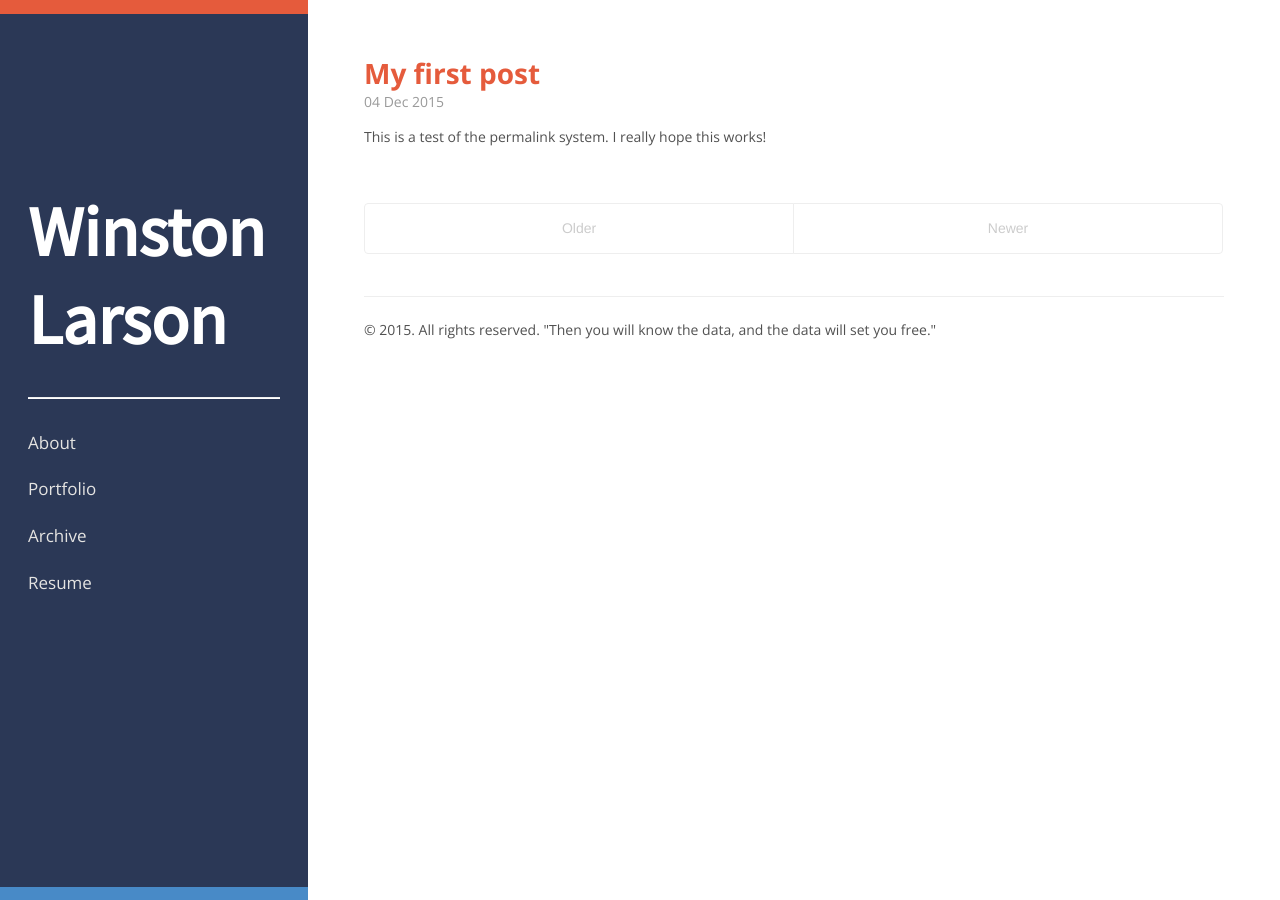
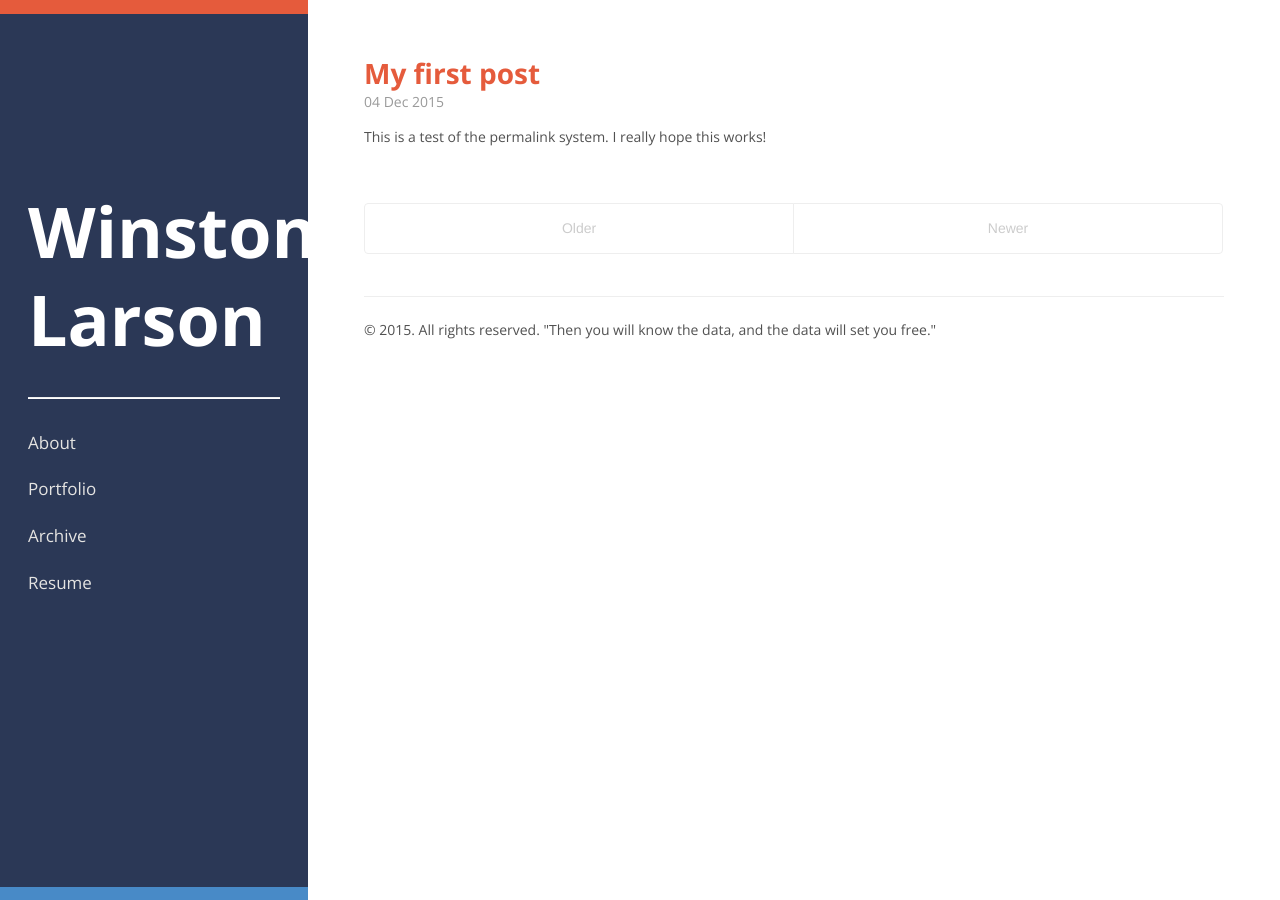
Before and after one commit to winstonlarson/old_website, a Jekyll site: the page built from index.html, in a window 1280 px wide. Built offline with Jekyll 4.4.1, drawn with Linux system fonts in a browser that asks for light colours; some web fonts are replaced; the list of posts is cut into pages by our own code.

Commit message:
fixed font

```diff
--- a/public/css/hyde.css
+++ b/public/css/hyde.css
@@ -119,7 +119,7 @@
 .sidebar-about h1 {
   color: #2B3856;
   margin-top: 0;
-  font-family: 'Source Sans Pro', Helvetica, Arial, sans-serif;
+  font-family: 'Open Sans', Helvetica, Arial, sans-serif;
   font-size: 5rem;
   text-decoration: none;
 }
```
